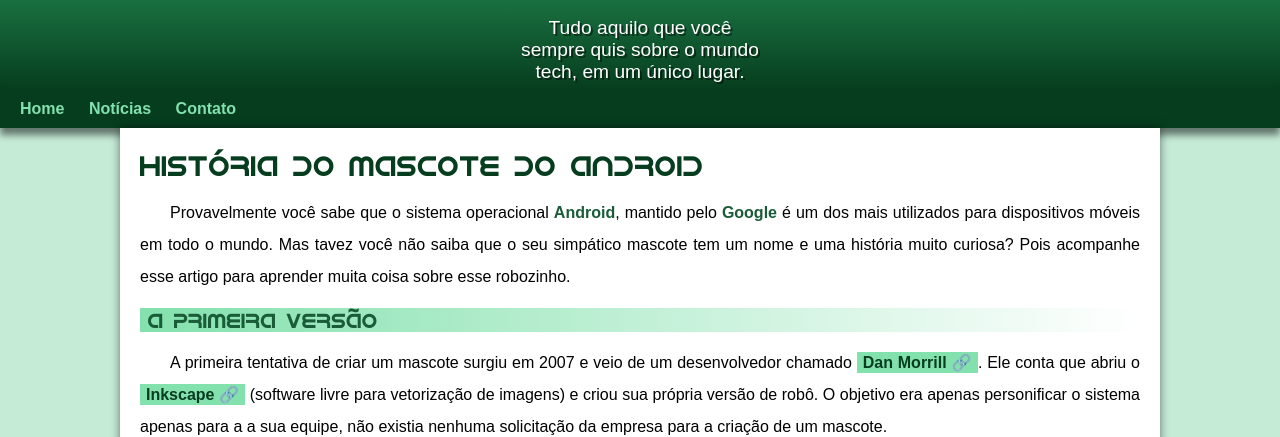
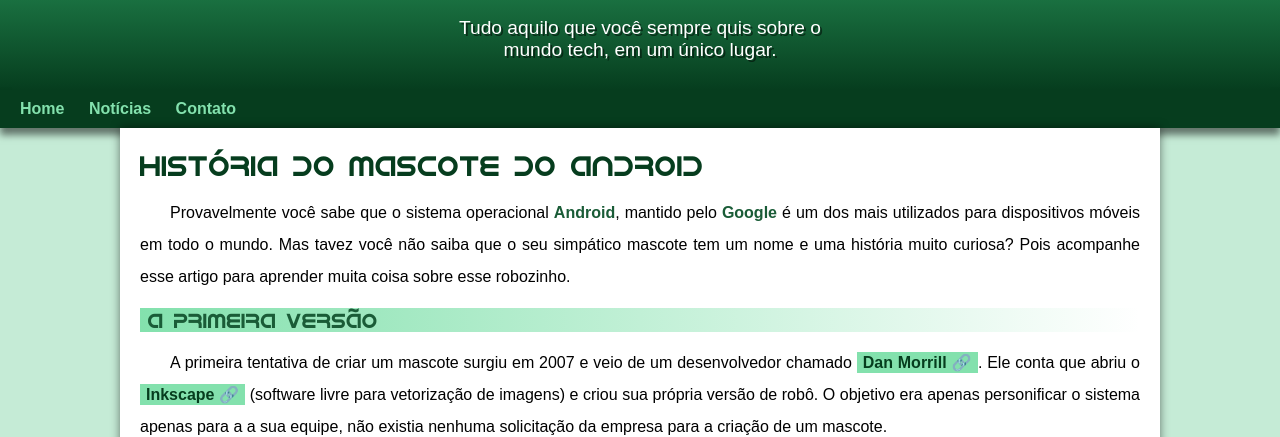
Before and after one commit to Luiz-CPS-Silva/projeto-android, a plain HTML site: page index.html in a window 1280 px wide. Shown: the part 100-537 px from the top of the page. Drawn offline with Linux system fonts and the light colour scheme.

Commit message:
Update style.css

```diff
--- a/estilo/style.css
+++ b/estilo/style.css
@@ -55,11 +55,11 @@ header > p {
     font-family: var(--fonte-padrão);
     font-size: 1.2em;
     color: white;
-    max-width: 250px;
+    max-width: 400px;
     padding-right: 10px;
     padding-left: 10px;
     margin: auto;
-    padding-bottom: 55px;
+    padding-bottom: 60px;
     text-shadow: 2px 2px 0px rgba(0, 0, 0, 0.5);
 }
 
```
